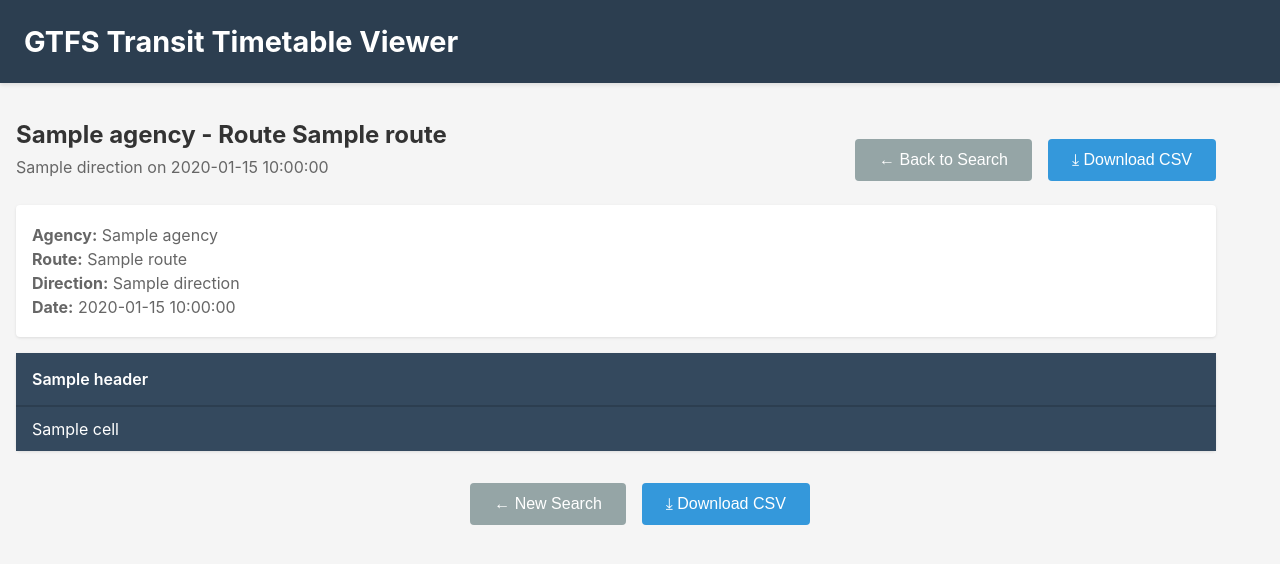
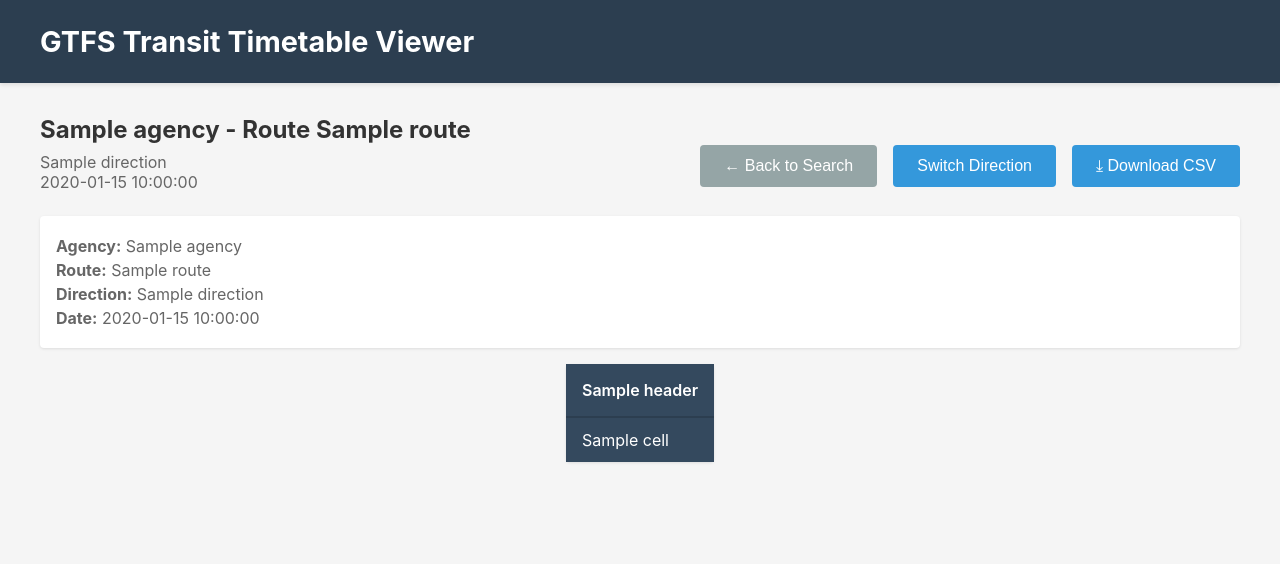
Before and after one commit to dkhl65/gtfs-local, a Flask app: template templates/timetable.html in a window 1280 px wide. Shown: the top 564 px of the page. Run offline with Flask 3, Linux system fonts and the light colour scheme; the template is opened without the code that fills it: most values are stand-ins (such as "Sample title", 1, 10 or a date in 2020); some libraries are stand-ins or nearby versions.

Commit message:
CSS and date improvements
Move some CSS from base.css to timetable.css, restrict width and center the main containers, display full text date above the timetable, remove buttons below timetable

```diff
--- a/app.py
+++ b/app.py
@@ -1,5 +1,5 @@
 from flask import Flask, render_template, request, send_file, jsonify
-from datetime import datetime
+import datetime as dt
 import io
 from output import generate_timetable, get_available_routes, get_direction_labels
 
@@ -58,7 +58,7 @@ def render_form(error=None, status_code=200):
         "form.html",
         agencies=AGENCIES,
         routes_by_agency=load_routes_by_agency(),
-        today=datetime.now().strftime("%Y-%m-%d"),
+        today=dt.datetime.now().strftime("%Y-%m-%d"),
         error=error
     )
     if status_code == 200:
@@ -122,17 +122,25 @@ def timetable():
 
         headers, rows = parse_csv_to_table(csv_string)
 
+        switch_direction_id = 1 - direction_id if direction_id in (0, 1) else direction_id
+        switch_direction_label = get_direction_label_for_display(agency, route, switch_direction_id)
+
+        date_obj = dt.datetime.strptime(date_str, "%Y-%m-%d")
+        date_full = date_obj.strftime("%A, %B %d, %Y")
+
         return render_template(
             "timetable.html",
             agency=AGENCIES.get(agency, agency),
             route=route,
             direction=get_direction_label_for_display(agency, route, direction_id),
-            date=date_str,
+            date=date_full,
             headers=headers,
             rows=rows,
             agency_code=agency,
             route_param=route,
             direction_param=direction,
+            switch_direction_param=str(switch_direction_id),
+            switch_direction_label=switch_direction_label,
             date_param=date_str
         )
 
--- a/static/base.css
+++ b/static/base.css
@@ -19,7 +19,8 @@ header {
 
 header h1 {
     font-size: 1.8rem;
-    margin: 0;
+    margin: auto;
+    max-width: 1200px;
 }
 
 .container {
@@ -34,6 +35,8 @@ header h1 {
     padding: 1rem;
     border-radius: 4px;
     margin-bottom: 1rem;
+    max-width: 1200px;
+    margin: auto;
 }
 
 .success-message {
@@ -95,78 +98,6 @@ button.secondary:hover {
     background-color: #7f8c8d;
 }
 
-.timetable-header {
-    display: flex;
-    justify-content: space-between;
-    align-items: center;
-    margin-bottom: 1.5rem;
-}
-
-.timetable-info {
-    background-color: white;
-    padding: 1rem;
-    border-radius: 4px;
-    box-shadow: 0 1px 3px rgba(0,0,0,0.1);
-    margin-bottom: 1rem;
-}
-
-.timetable-info h2 {
-    font-size: 1.5rem;
-    margin-bottom: 0.5rem;
-    color: #2c3e50;
-}
-
-.timetable-info p {
-    color: #666;
-    margin: 0.25rem 0;
-}
-
-table {
-    width: 100%;
-    border-collapse: collapse;
-    background-color: white;
-    box-shadow: 0 1px 3px rgba(0,0,0,0.1);
-    border-radius: 4px;
-    overflow: hidden;
-}
-
-thead {
-    background-color: #34495e;
-    color: white;
-}
-
-th {
-    padding: 1rem;
-    text-align: left;
-    font-weight: 600;
-    border-bottom: 2px solid #2c3e50;
-}
-
-td {
-    padding: 0.75rem 1rem;
-    border-bottom: 1px solid #ecf0f1;
-    min-width: 80px;
-}
-
-tbody tr:hover {
-    background-color: #f8f9fa;
-}
-
-tbody tr:last-child td {
-    border-bottom: none;
-}
-
-.no-service {
-    color: #e74c3c;
-    font-weight: 500;
-}
-
-.actions {
-    margin-top: 1.5rem;
-    display: flex;
-    gap: 1rem;
-}
-
 .form-row {
     display: grid;
     grid-template-columns: 1fr 1fr;
--- a/static/timetable.css
+++ b/static/timetable.css
@@ -1,5 +1,6 @@
 .timetable-container {
     max-width: 1200px;
+    margin: auto;
 }
 
 .route-title {
@@ -24,11 +25,82 @@
     display: block;
 }
 
+.timetable-header {
+    display: flex;
+    justify-content: space-between;
+    align-items: center;
+    margin-bottom: 1.5rem;
+}
+
+.timetable-info {
+    background-color: white;
+    padding: 1rem;
+    border-radius: 4px;
+    box-shadow: 0 1px 3px rgba(0,0,0,0.1);
+    margin-bottom: 1rem;
+}
+
+.timetable-info h2 {
+    font-size: 1.5rem;
+    margin-bottom: 0.5rem;
+    color: #2c3e50;
+}
+
+.timetable-info p {
+    color: #666;
+    margin: 0.25rem 0;
+}
+
 table {
+    border-collapse: collapse;
+    background-color: white;
+    box-shadow: 0 1px 3px rgba(0,0,0,0.1);
+    border-radius: 4px;
     max-height: 100vh;
     max-width: 100vw;
-    width: 1200px;
     overflow: auto;
+    margin: auto;
+}
+
+thead {
+    background-color: #34495e;
+    color: white;
+}
+
+th {
+    padding: 1rem;
+    text-align: left;
+    font-weight: 600;
+    border-bottom: 2px solid #2c3e50;
+}
+
+td {
+    padding: 0.75rem 1rem;
+    border-bottom: 1px solid #ecf0f1;
+    min-width: 80px;
+}
+
+tbody tr:hover {
+    background-color: #f8f9fa;
+}
+
+tbody tr:last-child td {
+    border-bottom: none;
+}
+
+.no-service {
+    color: #e74c3c;
+    font-weight: 500;
+}
+
+.actions {
+    margin-top: 1.5rem;
+    display: flex;
+    gap: 1rem;
+}
+
+table {
+
 }
 
 thead {
--- a/templates/timetable.html
+++ b/templates/timetable.html
@@ -8,11 +8,23 @@
     <div class="timetable-header">
         <div>
             <h2 class="route-title">{{ agency }} - Route {{ route }}</h2>
-            <p class="route-subtitle">{{ direction }} on {{ date }}</p>
+            <p class="route-subtitle">{{ direction }}</p>
+            <p class="route-subtitle">{{ date }}</p>
         </div>
         <div class="actions">
             <a href="/" class="button-link"><button class="secondary">&LeftArrow; Back to Search</button></a>
-            <a href="/download?agency={{ agency_code }}&route={{ route_param }}&direction={{ direction_param }}&date={{ date_param }}" class="button-link"><button>&DownArrowBar; Download CSV</button></a>
+            <a
+                href="/timetable?agency={{ agency_code }}&route={{ route_param }}&direction={{ switch_direction_param }}&date={{ date_param }}"
+                class="button-link"
+            >
+                <button>Switch Direction</button>
+            </a>
+            <a
+                href="/download?agency={{ agency_code }}&route={{ route_param }}&direction={{ direction_param }}&date={{ date_param }}"
+                class="button-link"
+            >
+                <button>&DownArrowBar; Download CSV</button>
+            </a>
         </div>
     </div>
 
@@ -46,16 +58,9 @@
 </table>
 </div>
 
-<div class="actions new-search-div">
-    <a href="/" class="button-link"><button class="secondary">&LeftArrow; New Search</button></a>
-    <a href="/download?agency={{ agency_code }}&route={{ route_param }}&direction={{ direction_param }}&date={{ date_param }}" class="button-link"><button>&DownArrowBar; Download CSV</button></a>
-</div>
 {% else %}
 <div class="error-message">
     No timetable data found. Please try another route or date.
 </div>
-<div class="actions">
-    <a href="/" class="button-link"><button class="secondary">&LeftArrow; Back to Search</button></a>
-</div>
 {% endif %}
 {% endblock %}
```
Also changed, not shown: static/form.css (+6 -1 lines).
